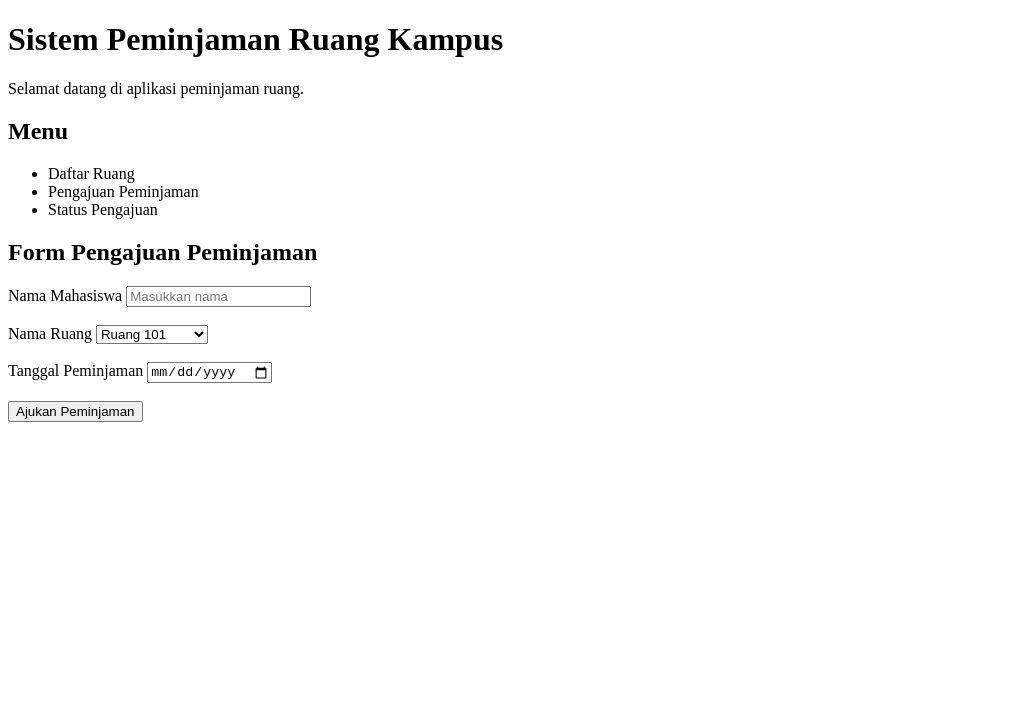
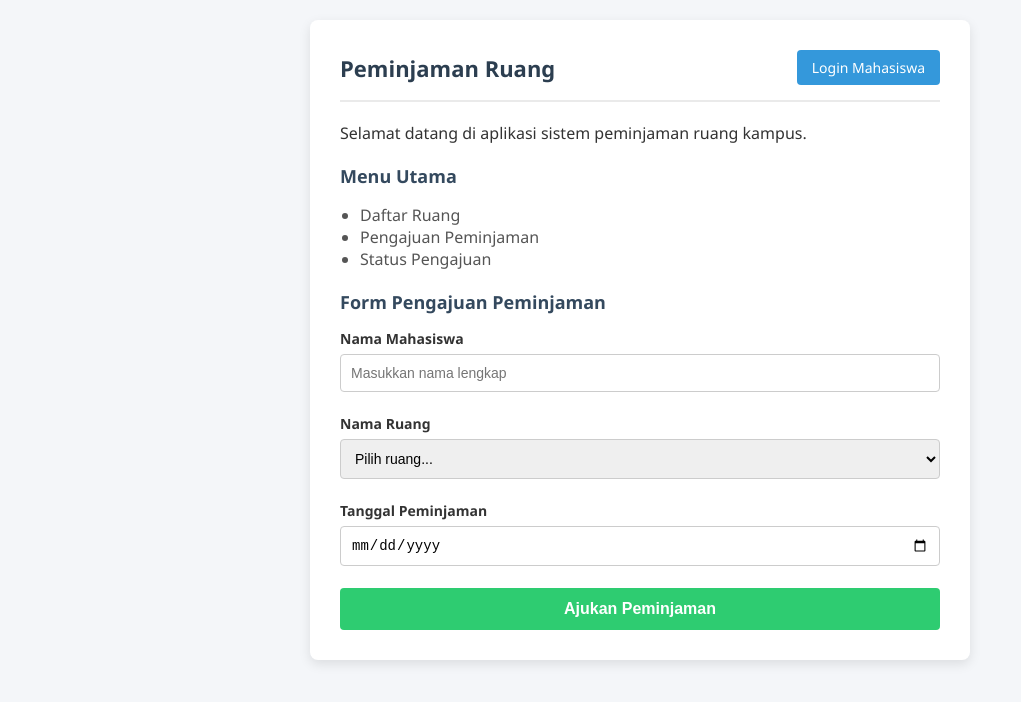
Before and after one commit to hildanputrad-byte/peminjaman-ruang, a plain HTML site: page index.html in a window 1280 px wide. Shown: the whole page, without its empty margins (0-1021 px from the left). Drawn offline with Linux system fonts and the light colour scheme.

Commit message:
style: update index.html with professional UI and auth link

```diff
--- a/index.html
+++ b/index.html
@@ -3,27 +3,121 @@
 <head>
     <meta charset="UTF-8">
     <meta name="viewport" content="width=device-width, initial-scale=1.0">
-    <title>Peminjaman Ruang Kampus</title>
+    <title>Sistem Peminjaman Ruang Kampus</title>
+    <style>
+        body {
+            font-family: 'Segoe UI', Tahoma, Geneva, Verdana, sans-serif;
+            background-color: #f4f6f9;
+            color: #333;
+            margin: 0;
+            padding: 20px;
+            display: flex;
+            flex-direction: column;
+            align-items: center;
+        }
+        .container {
+            background: #ffffff;
+            width: 100%;
+            max-width: 600px;
+            padding: 30px;
+            border-radius: 8px;
+            box-shadow: 0 4px 12px rgba(0, 0, 0, 0.1);
+        }
+        header {
+            display: flex;
+            justify-content: space-between;
+            align-items: center;
+            border-bottom: 2px solid #eaeaea;
+            padding-bottom: 15px;
+            margin-bottom: 20px;
+        }
+        h1 {
+            font-size: 22px;
+            color: #2c3e50;
+            margin: 0;
+        }
+        .btn-login {
+            background-color: #3498db;
+            color: white;
+            padding: 8px 15px;
+            border-radius: 4px;
+            text-decoration: none;
+            font-size: 14px;
+            transition: background 0.2s;
+        }
+        .btn-login:hover {
+            background-color: #2980b9;
+        }
+        h2 {
+            font-size: 18px;
+            color: #34495e;
+            margin-top: 20px;
+        }
+        ul {
+            padding-left: 20px;
+            color: #555;
+        }
+        form label {
+            font-weight: 600;
+            font-size: 14px;
+            display: block;
+            margin-bottom: 6px;
+        }
+        form input[type="text"],
+        form input[type="date"],
+        form select {
+            width: 100%;
+            padding: 10px;
+            border: 1px solid #ccc;
+            border-radius: 4px;
+            font-size: 14px;
+            box-sizing: border-box;
+        }
+        .btn-submit {
+            background-color: #2ecc71;
+            color: white;
+            border: none;
+            padding: 12px;
+            width: 100%;
+            border-radius: 4px;
+            font-size: 16px;
+            font-weight: bold;
+            cursor: pointer;
+            transition: background 0.2s;
+        }
+        .btn-submit:hover {
+            background-color: #27ae60;
+        }
+    </style>
 </head>
 <body>
-    <h1>Sistem Peminjaman Ruang Kampus</h1>
-    <p>Selamat datang di aplikasi peminjaman ruang.</p>
 
-    <h2>Menu</h2>
+    <div class="container">
+        <header>
+            <h1>Peminjaman Ruang</h1>
+            <!-- Mengarahkan ke folder auth/login.html tempat file login Dion berada -->
+            <a href="auth/login.html" class="btn-login">Login Mahasiswa</a>
+        </header>
+
+        <p>Selamat datang di aplikasi sistem peminjaman ruang kampus.</p>
+
+        <h2>Menu Utama</h2>
         <ul>
             <li>Daftar Ruang</li>
             <li>Pengajuan Peminjaman</li>
             <li>Status Pengajuan</li>
         </ul>
+
         <h2>Form Pengajuan Peminjaman</h2>
         <form>
             <label>Nama Mahasiswa</label>
-         <input type="text" placeholder="Masukkan nama">
+            <input type="text" placeholder="Masukkan nama lengkap" required>
 
             <br><br>
 
             <label>Nama Ruang</label>
-         <select>
+            <select required>
+                <option value="" disabled selected>Pilih ruang...</option>
                 <option>Ruang 101</option>
                 <option>Ruang 202</option>
                 <option>Laboratorium 1</option>
@@ -32,11 +126,13 @@
             <br><br>
 
             <label>Tanggal Peminjaman</label>
-         <input type="date">
+            <input type="date" required>
 
             <br><br>
 
-         <button type="button">Ajukan Peminjaman</button>
+            <button type="button" class="btn-submit" onclick="alert('Formulir berhasil diajukan!')">Ajukan Peminjaman</button>
         </form>
+    </div>
+
 </body>
 </html>
```
Lines whose indentation alone changed are shown as unchanged.
